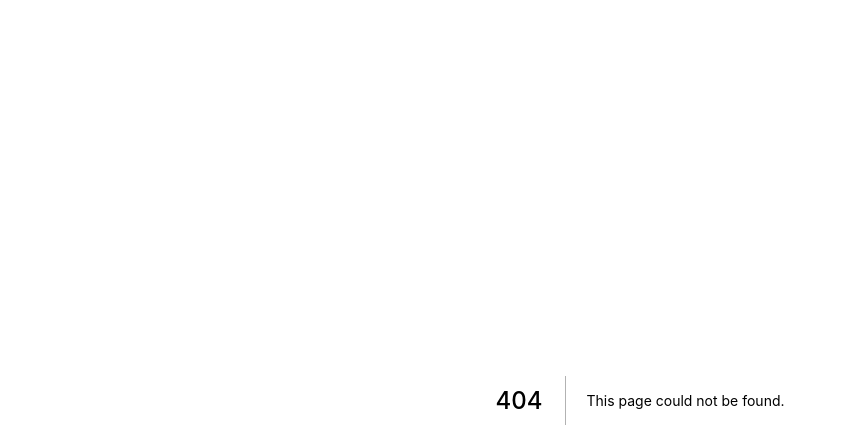
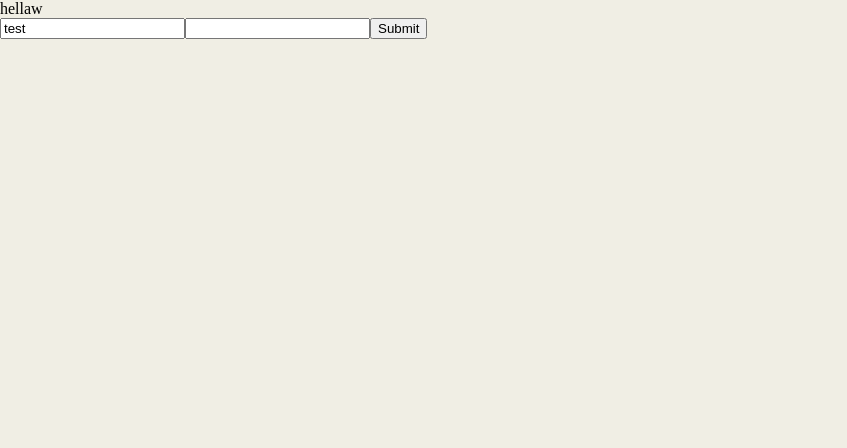
Before and after one commit to duta3135/client, a Next.js app: page /admin/signup in a window 1280 px wide. Before the commit this address had no page. Shown: the top 448 px of the page, without its empty margins (0-847 px from the left). Built offline with nearby package versions, Linux system fonts and the light colour scheme.

Commit message:
init -m "added sign up page"

```diff
--- a/package.json
+++ b/package.json
@@ -11,7 +11,8 @@
     "draft-js": "^0.11.7",
     "next": "^12.0.8-canary.11",
     "react": "17.0.2",
-    "react-dom": "17.0.2"
+    "react-dom": "17.0.2",
+    "react-hook-form": "^7.22.3"
   },
   "devDependencies": {
     "eslint": "7.32.0",
--- /dev/null
+++ b/pages/admin/signup.js
@@ -0,0 +1,25 @@
+import React from 'react'
+import { useForm } from "react-hook-form";
+function Signup() {
+    const { register, handleSubmit, watch, formState: { errors } } = useForm();
+    const onSubmit = data => console.log(data);
+    console.log(watch("example")); // watch input value by passing the name of it
+    return (
+        <div>
+            hellaw
+            <form onSubmit={handleSubmit(onSubmit)}>
+      {/* register your input into the hook by invoking the "register" function */}
+      <input defaultValue="test" {...register("example")} />
+
+      {/* include validation with required or other standard HTML validation rules */}
+      <input {...register("exampleRequired", { required: true })} />
+      {/* errors will return when field validation fails  */}
+      {errors.exampleRequired && <span>This field is required</span>}
+
+      <input type="submit" />
+    </form>
+        </div>
+    )
+}
+
+export default Signup
```
Also changed, not shown: 1 other file (tests, documents, lock files or other folders).
